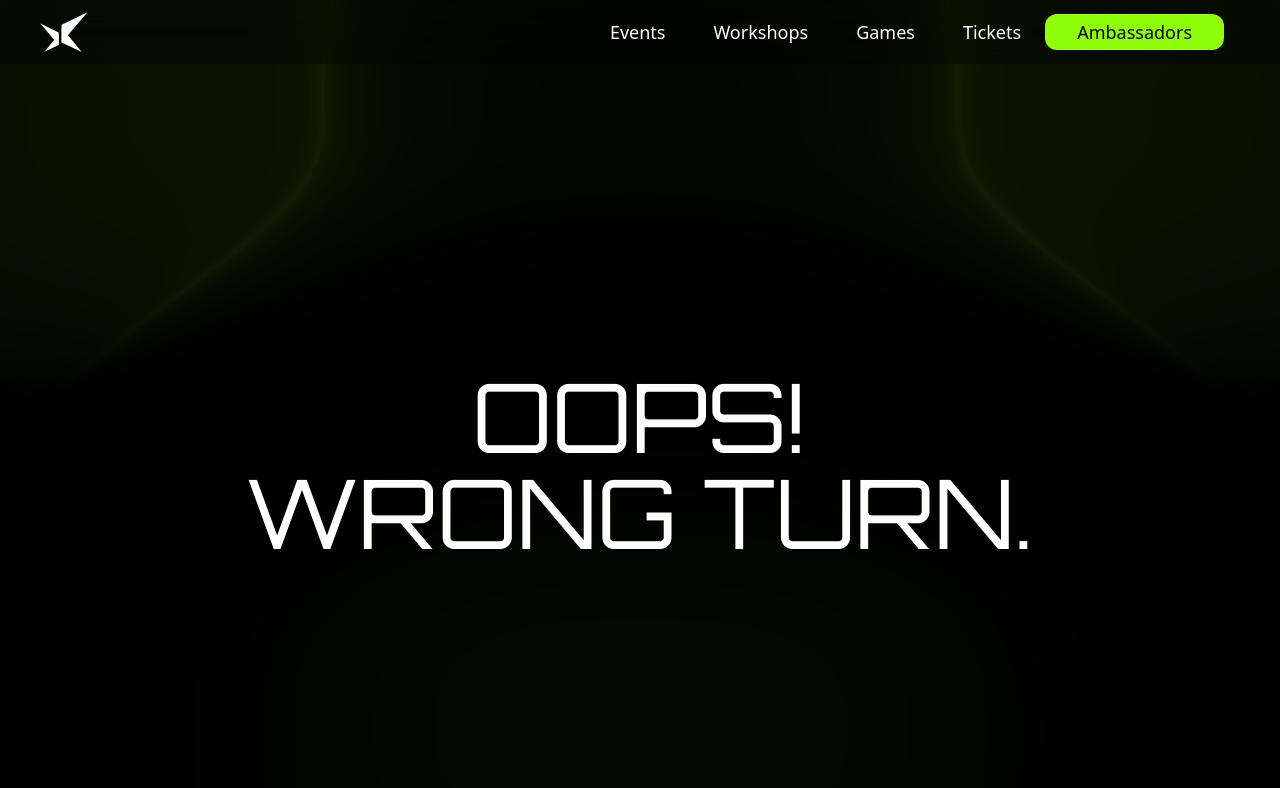
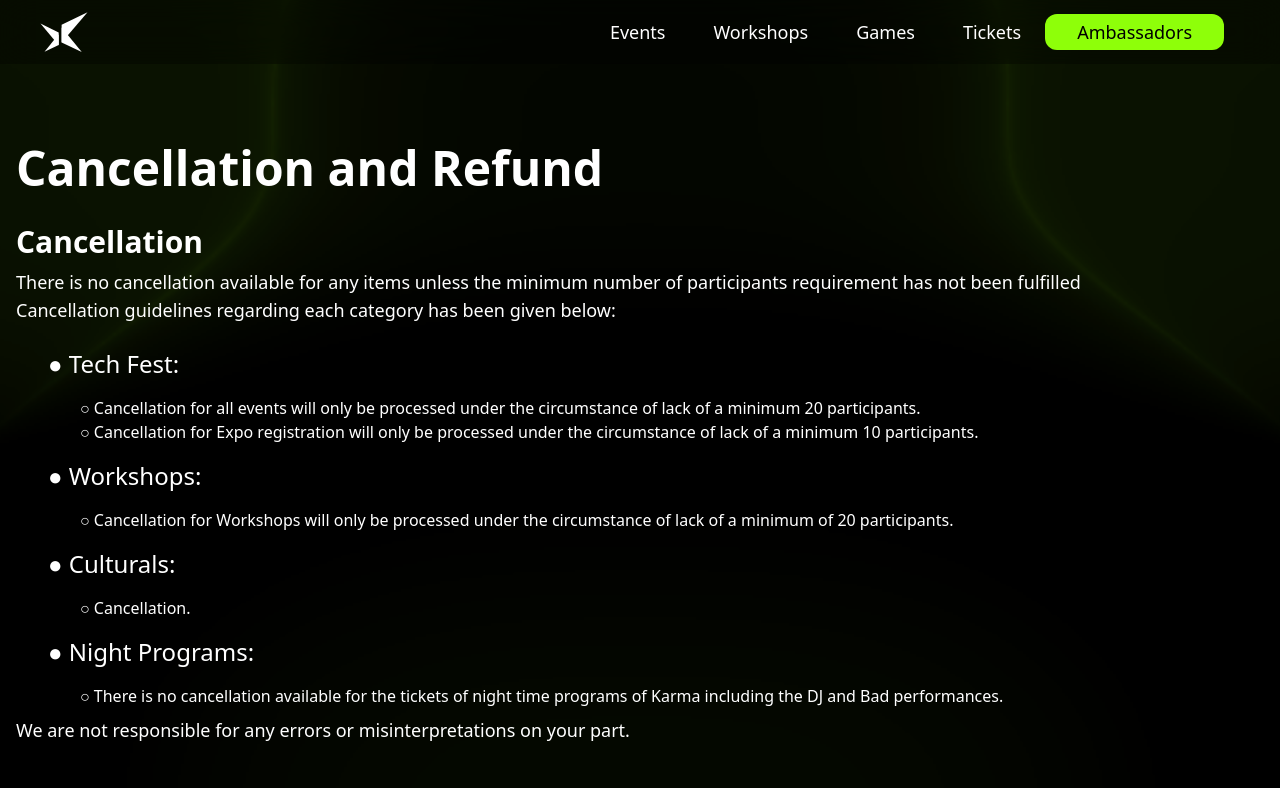
Before and after one commit to TinkerHubKMCTCE/Karma24, a React (Vite) app: page /cancellation in a window 1280 px wide. Shown: the top 788 px of the page. Built offline with nearby package versions, Linux system fonts and the light colour scheme.

Commit message:
Razorpay requiremnets

```diff
--- a/src/App.jsx
+++ b/src/App.jsx
@@ -11,6 +11,7 @@ import AmbassadorDashboard from "./views/AmbassadorDashboard";
 import Tickets from "./views/Tickets";
 import StartingSoon from "./views/StartingSoon";
 import LegalPage from "./views/home/LegalPage";
+import CancelPage from "./views/home/cancellation";
 
 const router = createBrowserRouter([
   {
@@ -32,6 +33,7 @@ const router = createBrowserRouter([
       { path: "tickets", element: <Tickets /> },
       { path: "dashboard", element: <AmbassadorDashboard /> },
       { path: "/l/:slug", element: <LegalPage/> },
+      { path: "cancellation", element: <CancelPage/> },
 
     ],
   },
--- a/src/components/Footer/Footer.jsx
+++ b/src/components/Footer/Footer.jsx
@@ -87,7 +87,7 @@ function Footer() {
         </div>
       </div>
       <hr className="w-full max-w-screen-xl divider" />
-      <div className="flex flex-col flex-hidden sm:flex-row gap-8 justify-between items-center container max-w-screen-xl mb-8">
+      <div className="flex flex-col flex-hidden sm:flex-row gap-8 justify-between items-center container max-w-screen-xl mb-8 mt-8">
         <div className="flex justify-center lg:justify-start ">
           <img
             src={kmct_logo}
@@ -107,7 +107,7 @@ function Footer() {
             <h1 className="px-[20px]">Shipping & Delivery</h1>
           </Link>
 
-          <Link to="/l/cancellation-and-refund" target="blank">
+          <Link to="/cancellation" target="blank">
             <h1 className="px-[20px]">Refund & Cancellation Policy</h1>
           </Link>
         </div>
--- a/src/data/legal.js
+++ b/src/data/legal.js
@@ -9,19 +9,41 @@ const legalPages = {
   "privacy-policy": {
     title: "Privacy Policy",
     desc: [
-      "Lorem ipsum dolor sit amet consectetur adipisicing elit. Obcaecati aperiam natus soluta nam aspernatur? Officia iste explicabo sapiente magnam eius consequatur aliquid eveniet dolore, veritatis expedita autem esse laudantium. Adipisci dolor cumque nesciunt expedita vero facilis sed reiciendis sit facere consectetur corrupti similique magnam commodi ipsa, mollitia deleniti ipsum nostrum, at doloribus vel hic. Laboriosam adipisci saepe vero, omnis sunt magni impedit velit commodi obcaecati ad minus labore! A voluptates et architecto tempore quo corrupti. Esse nisi dolore illo eaque officia sequi porro consectetur neque ipsa? Porro, sit harum, quas earum voluptatem nihil facere nam ut, beatae quod incommodi?",
+      "- This website may collect information such as email and contact number",
+      "- The data is collected via Registration forms. All collected information is solely used for the purpose of tallying and registration for the events of Karma 2024.",
+      "- This information is confidential and shall not be shared anywhere else",
+      "- By continuing to use the registration forms, you are agreeing with our Privacy policy as well as our Terms and Conditions. You are agreeing to the collection and use of your personal information for the databases of events hosted for Karma 2024.",
+      "- Thanks for visiting our website and have a great time at Karma!",
     ],
   },
-  "cancellation-and-refund": {
+  "cancellation": {
     title: "Cancellation and Refund",
     desc: [
-      "Lorem ipsum dolor sit amet consectetur adipisicing elit. Obcaecati aperiam natus soluta nam aspernatur? Officia iste explicabo sapiente magnam eius consequatur aliquid eveniet dolore, veritatis expedita autem esse laudantium. Adipisci dolor cumque nesciunt expedita vero facilis sed reiciendis sit facere consectetur corrupti similique magnam commodi ipsa, mollitia deleniti ipsum nostrum, at doloribus vel hic. Laboriosam adipisci saepe vero, omnis sunt magni impedit velit commodi obcaecati ad minus labore! A voluptates et architecto tempore quo corrupti. Esse nisi dolore illo eaque officia sequi porro consectetur neque ipsa? Porro, sit harum, quas earum voluptatem nihil facere nam ut, beatae quod incommodi?",
+      "Cancellation : ",
+      "- There is no cancellation available for any items unless the minimum number of participants requirement has not been fulfilled.",
+      "- Cancellation guidelines regarding each category has been given below :",
+      "● Tech Fest:",
+      "○ Cancellation for all events will only be processed under the circumstance of lack of a minimum 20 participants.",
+      "○ Cancellation for Expo registration will only be processed under the circumstance of lack of a minimum 10 participants.",
+      "● Workshops:",
+      "○ Cancellation for Workshops will only be processed under the circumstance of lack of a minimum of 20 participants",
+      "● Culturals:",
+      "○ Cancellation",
+      "● Night Programs :",
+      "○ There is no cancellation available for the tickets of night time programs of Karma including the DJ and Bad performances.",
+      "- We are not responsible for any errors or misinterpretations on your part",
+      "Refunds :",
+      "- In case the cancellation process has succeeded, the refund amount will be transferred to the bank account via Gpay (same account that money was transfered from).",
+      "- In case the minimum number of participants has not been met, the full amount will be refunded.",
+      "- We are not responsible for any errors or misinterpretations on your part."
     ],
   },
   "shipping-and-delivery": {
     title: "Shipping and Delivery",
     desc: [
-      "Lorem ipsum dolor sit amet consectetur adipisicing elit. Obcaecati aperiam natus soluta nam aspernatur? Officia iste explicabo sapiente magnam eius consequatur aliquid eveniet dolore, veritatis expedita autem esse laudantium. Adipisci dolor cumque nesciunt expedita vero facilis sed reiciendis sit facere consectetur corrupti similique magnam commodi ipsa, mollitia deleniti ipsum nostrum, at doloribus vel hic. Laboriosam adipisci saepe vero, omnis sunt magni impedit velit commodi obcaecati ad minus labore! A voluptates et architecto tempore quo corrupti. Esse nisi dolore illo eaque officia sequi porro consectetur neque ipsa? Porro, sit harum, quas earum voluptatem nihil facere nam ut, beatae quod incommodi?",
+      "- Tickets for both the events and the main programs can be purchased via the Karma Official website as well as on the spot purchase.",
+      "- Tickets booked via website will be given upon confirmation of payment",
+      "- We are not responsible for any errors or misinterpretations on your part.",
     ],
   },
   contact: {
--- a/src/views/StartingSoon.jsx
+++ b/src/views/StartingSoon.jsx
@@ -9,7 +9,7 @@ const StartingSoon = () => {
   return (
     <div className="flex flex-col justify-center items-center py-56 px-4">
       <h1 className="text-7xl sm:text-8xl font-retroTeam uppercase text-center">
-        Starting on Feb 10, 2024
+        Starting on Feb 11, 2024
       </h1>
       <p className="text-4xl sm:text-5xl font-orbitron uppercase text-center">
         Please Stand By
--- /dev/null
+++ b/src/views/home/cancellation.jsx
@@ -0,0 +1,50 @@
+import React from "react";
+import { useNavigate, useParams } from "react-router-dom";
+import legalPages from "../../data/legal";
+
+const CancelPage = () => {
+  return (
+    <div className="container max-w-screen-xl mx-auto px-4 py-20">
+      <h1 className="text-5xl font-bold mb-8">Cancellation and Refund</h1>
+      <h1 className="text-3xl font-bold">Cancellation</h1>
+      <p className="py-2 text-lg">
+        There is no cancellation available for any items unless the minimum
+        number of participants requirement has not been fulfilled <br />{" "}
+        Cancellation guidelines regarding each category has been given below:
+      </p>
+      <h2 className="pl-8 text-2xl my-4">● Tech Fest:</h2>
+      <p className="pl-16">
+        ○ Cancellation for all events will only be processed under the
+        circumstance of lack of a minimum 20 participants. <br />○ Cancellation
+        for Expo registration will only be processed under the circumstance of
+        lack of a minimum 10 participants.
+      </p>
+      <h2 className="pl-8 text-2xl my-4">● Workshops:</h2>
+      <p className="pl-16">
+        ○ Cancellation for Workshops will only be processed under the
+        circumstance of lack of a minimum of 20 participants.
+      </p>
+      <h2 className="pl-8 text-2xl my-4">● Culturals:</h2>
+      <p className="pl-16">○ Cancellation.</p>
+      <h2 className="pl-8 text-2xl my-4">● Night Programs:</h2>
+      <p className="pl-16">
+        ○ There is no cancellation available for the tickets of night time
+        programs of Karma including the DJ and Bad performances.
+      </p>
+      <p className="py-2 text-lg mb-8">
+        We are not responsible for any errors or misinterpretations on your
+        part.
+      </p>
+      <h1 className="text-3xl font-bold">Refund</h1>
+      <p className="py-2 text-lg leading-relaxed">
+        In case the cancellation process has succeeded, the refund amount will
+        be transferred to the bank account via Gpay (same account that money was
+        transfered from). <br /> In case the minimum number of participants has not
+        been met, the full amount will be refunded. <br /> We are not responsible for
+        any errors or misinterpretations on your part.
+      </p>
+    </div>
+  );
+};
+
+export default CancelPage;
```
